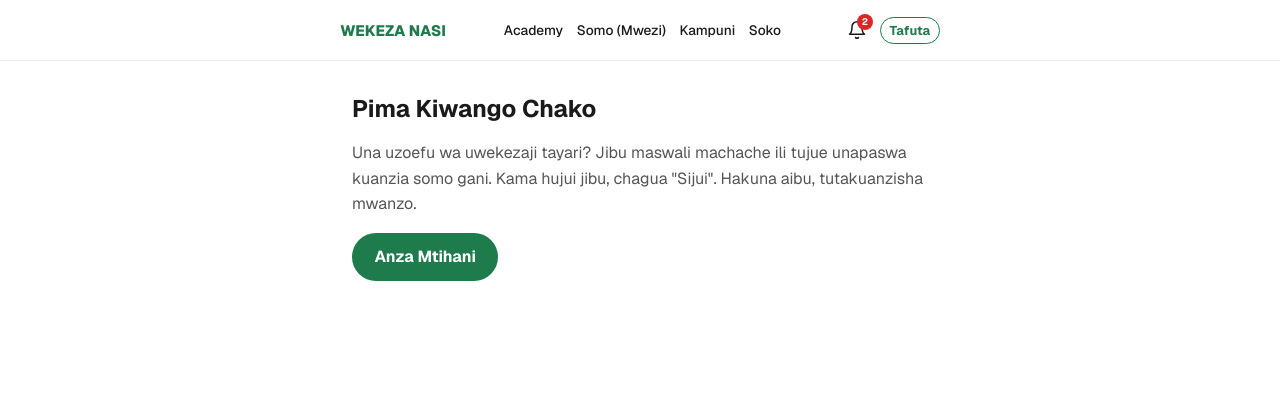
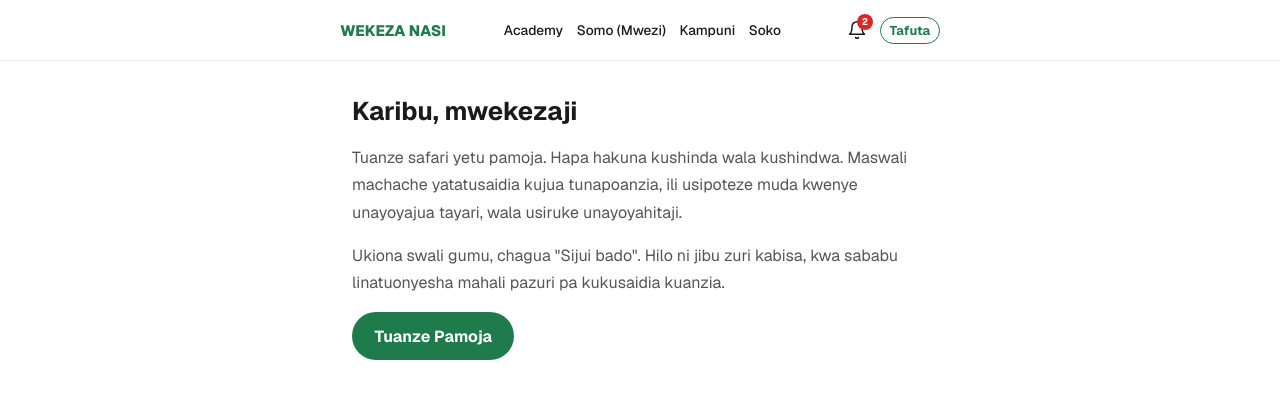
Before and after one commit to sadikiabubakari698-crypto/wekeza_nasi, a Next.js app in the folder wekeza-nasi-app/: page /academy/kiwango in a window 1280 px wide. Shown: the top 398 px of the page. Built offline with nearby package versions, Linux system fonts and the light colour scheme.

Commit message:
Placement test: warmer collaborative language

```diff
--- a/wekeza-nasi-app/components/PlacementTest.js
+++ b/wekeza-nasi-app/components/PlacementTest.js
@@ -12,6 +12,7 @@ const primary = {
   display: "inline-block", padding: "0.85rem 1.4rem", background: "#1e7b4c", color: "#ffffff",
   border: "none", borderRadius: "999px", fontWeight: 700, fontSize: "1rem", cursor: "pointer", textDecoration: "none",
 };
+const para = { lineHeight: 1.7, color: "#555555", marginBottom: "1rem" };
 
 export default function PlacementTest() {
   const [started, setStarted] = useState(false);
@@ -37,12 +38,16 @@ export default function PlacementTest() {
   if (!started) {
     return (
       <div>
-        <h1 style={{ fontSize: "1.5rem", marginBottom: "0.5rem" }}>Pima Kiwango Chako</h1>
-        <p style={{ lineHeight: 1.6, color: "#555555" }}>
-          Una uzoefu wa uwekezaji tayari? Jibu maswali machache ili tujue unapaswa kuanzia somo gani.
-          Kama hujui jibu, chagua &quot;Sijui&quot;. Hakuna aibu, tutakuanzisha mwanzo.
+        <h1 style={{ fontSize: "1.6rem", marginBottom: "0.75rem" }}>Karibu, mwekezaji</h1>
+        <p style={para}>
+          Tuanze safari yetu pamoja. Hapa hakuna kushinda wala kushindwa. Maswali machache yatatusaidia
+          kujua tunapoanzia, ili usipoteze muda kwenye unayoyajua tayari, wala usiruke unayoyahitaji.
         </p>
-        <button style={primary} onClick={() => setStarted(true)}>Anza Mtihani</button>
+        <p style={para}>
+          Ukiona swali gumu, chagua &quot;Sijui bado&quot;. Hilo ni jibu zuri kabisa, kwa sababu
+          linatuonyesha mahali pazuri pa kukusaidia kuanzia.
+        </p>
+        <button style={primary} onClick={() => setStarted(true)}>Tuanze Pamoja</button>
       </div>
     );
   }
@@ -51,20 +56,20 @@ export default function PlacementTest() {
     const skipped = startLesson > 1;
     return (
       <div>
-        <h1 style={{ fontSize: "1.4rem", marginBottom: "0.5rem" }}>
-          Tunakushauri uanze Somo {startLesson}
+        <h1 style={{ fontSize: "1.4rem", marginBottom: "0.75rem" }}>
+          {skipped ? "Hongera! Tuanze Somo " + startLesson + " pamoja" : "Tuanze Somo 1 pamoja"}
         </h1>
-        <p style={{ lineHeight: 1.6, color: "#555555" }}>
+        <p style={para}>
           {skipped
-            ? "Umeonyesha kuwa unajua misingi ya Masomo 1 hadi " + (startLesson - 1) + ". Masomo hayo yatafunguliwa, na unaweza kuyasoma wakati wowote kwa marudio."
-            : "Tunakushauri uanze mwanzo ili kila somo lijengwe juu ya lililopita. Safari nzuri huanza hatua ya kwanza."}
+            ? "Umeonyesha kuwa unajua misingi ya Masomo 1 hadi " + (startLesson - 1) + ", kwa hiyo tutakufungulia masomo hayo. Unaweza kuyasoma wakati wowote kwa marudio, hakuna kinachopotea."
+            : "Asante kwa kujaribu. Tutaanza mwanzo ili kila hatua ijengwe juu ya iliyotangulia, na utaenda kwa kasi yako mwenyewe. Tuko pamoja."}
         </p>
         <Link href="/academy" style={primary} onClick={() => savePlacementProgress(startLesson)}>
           {skipped ? "Hifadhi na Nenda Academy" : "Nenda Academy"}
         </Link>
         <p style={{ marginTop: "1rem" }}>
           <button onClick={restart} style={{ background: "none", border: "none", color: "#1e7b4c", textDecoration: "underline", cursor: "pointer", fontSize: "1rem", padding: 0 }}>
-            Rudia mtihani
+            Napenda kujaribu tena
           </button>
         </p>
       </div>
@@ -75,7 +80,7 @@ export default function PlacementTest() {
   return (
     <div>
       <p style={{ color: "#555555", fontSize: "0.9rem" }}>
-        Kipande {stage + 1} kati ya {PLACEMENT_STAGES.length} &middot; Swali {q + 1} kati ya {PLACEMENT_STAGES[stage].questions.length}
+        Kipande {stage + 1} kati ya {PLACEMENT_STAGES.length} &middot; Swali {q + 1} kati ya {PLACEMENT_STAGES[stage].questions.length} &middot; Chukua muda wako
       </p>
       <h2 style={{ fontSize: "1.2rem", lineHeight: 1.4, margin: "0.5rem 0 1rem" }}>{current.q}</h2>
       {current.options.map((opt, i) => (
@@ -83,7 +88,7 @@ export default function PlacementTest() {
           {String.fromCharCode(97 + i)}) {opt}
         </button>
       ))}
-      <button style={{ ...btn, color: "#555555" }} onClick={() => answer(-1)}>d) Sijui</button>
+      <button style={{ ...btn, color: "#555555" }} onClick={() => answer(-1)}>d) Sijui bado</button>
     </div>
   );
 }
```
